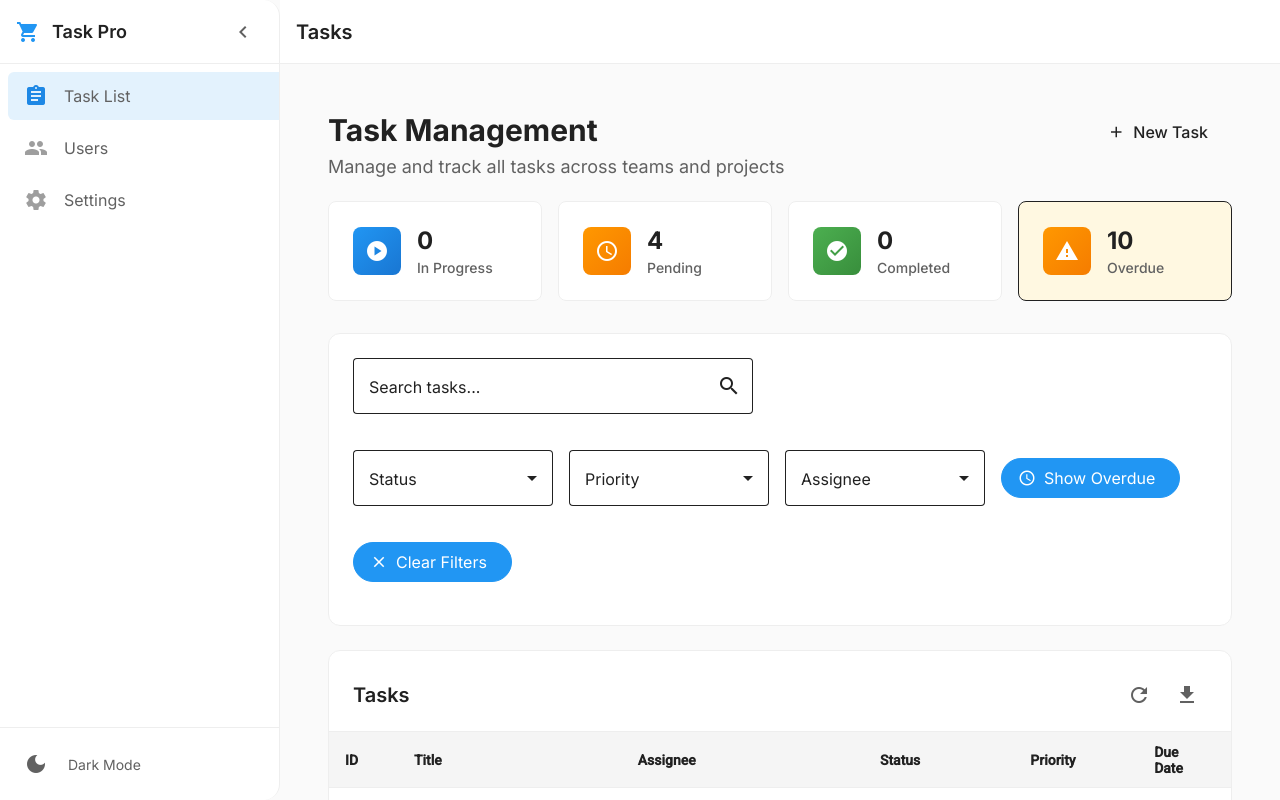
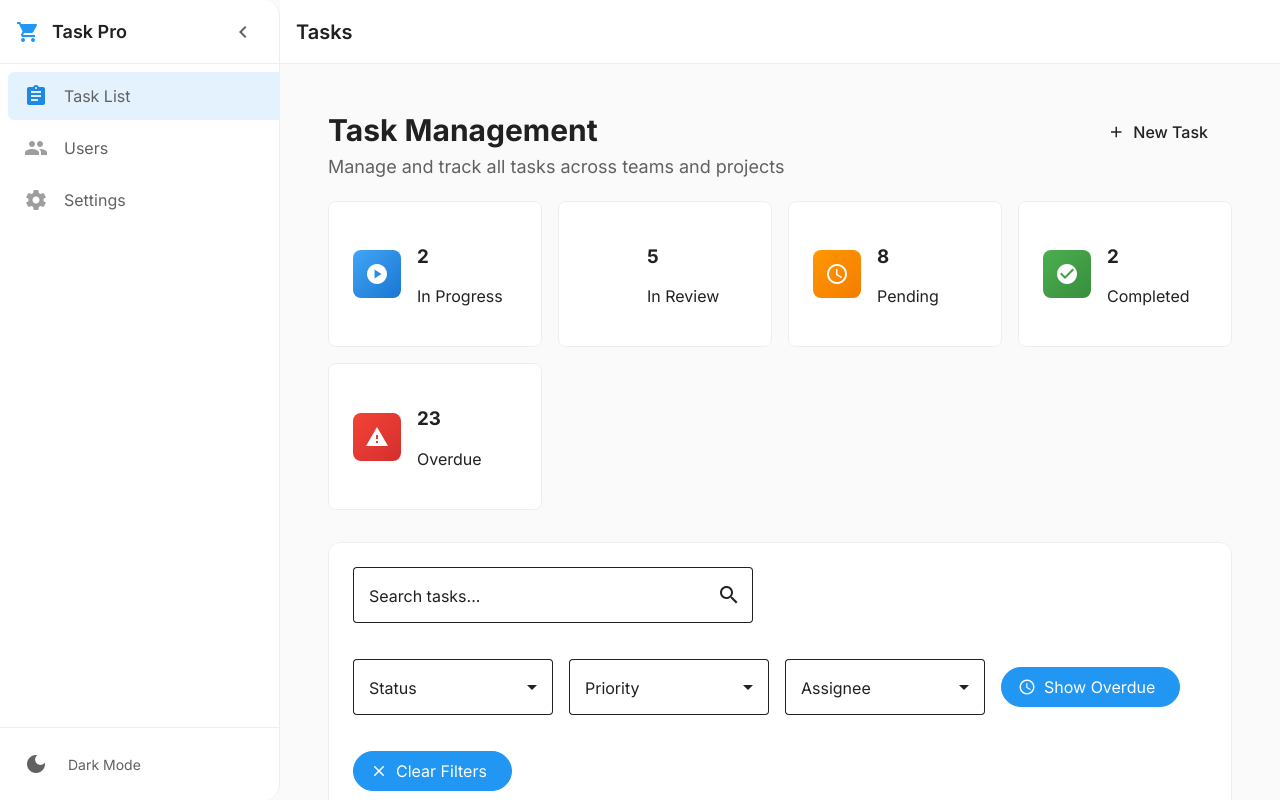
Before and after one commit to guilhermelucasfreitas/purchase-request-dashboard, an Angular app: page /tasks in a window 1280 px wide. Built offline with nearby package versions, Linux system fonts and the light colour scheme.

Commit message:
fix(tasks): Correct stats card counts, implement server-side pagination, and update UI

```diff
--- a/src/app/components/stats-cards/stats-cards.html
+++ b/src/app/components/stats-cards/stats-cards.html
@@ -8,6 +8,16 @@
     <div class="stat-content">
       <h3>{{ inProgressCount() }}</h3>
       <p>In Progress</p>
+    </div>
+  </div>
+
+  <div class="stat-card" [attr.aria-label]="inReviewCount() + ' tasks in review'">
+    <div class="stat-icon in-review" aria-hidden="true">
+      <mat-icon>rate_review</mat-icon>
+    </div>
+    <div class="stat-content">
+      <h3>{{ inReviewCount() }}</h3>
+      <p>In Review</p>
     </div>
   </div>
 
@@ -32,7 +42,7 @@
   </div>
 
   @if (overdueCount() > 0) {
-  <div class="stat-card overdue" [attr.aria-label]="overdueCount() + ' tasks overdue'" role="alert">
+  <div class="stat-card" [attr.aria-label]="overdueCount() + ' tasks overdue'" role="alert">
     <div class="stat-icon overdue" aria-hidden="true">
       <mat-icon>warning</mat-icon>
     </div>
@@ -41,15 +51,5 @@
       <p>Overdue</p>
     </div>
   </div>
-  } @else {
-  <div class="stat-card" [attr.aria-label]="totalCount() + ' total tasks'">
-    <div class="stat-icon total" aria-hidden="true">
-      <mat-icon>assignment</mat-icon>
-    </div>
-    <div class="stat-content">
-      <h3>{{ totalCount() }}</h3>
-      <p>Total Tasks</p>
-    </div>
-  </div>
   }
 </div>
--- a/src/app/components/stats-cards/stats-cards.scss
+++ b/src/app/components/stats-cards/stats-cards.scss
@@ -17,16 +17,6 @@
     &:hover {
       box-shadow: var(--shadow-md);
       transform: translateY(-2px);
-    }
-
-    &.overdue {
-      border-color: var(--color-warning-200);
-      background-color: var(--color-warning-50);
-
-      [data-theme='dark'] & {
-        background-color: rgba(255, 152, 0, 0.1);
-        border-color: var(--color-warning-700);
-      }
     }
 
     .stat-icon {
@@ -49,40 +39,23 @@
       }
 
       &.in-progress {
-        background: linear-gradient(135deg, var(--color-primary-500), var(--color-primary-700));
+        background: linear-gradient(135deg, var(--color-primary-400), var(--color-primary-700));
+      }
+
+      &.in-review {
+        background: linear-gradient(135deg, var(--color-secondary-500, var(--color-secondary-700)));
       }
 
       &.done {
         background: linear-gradient(135deg, var(--color-success-500), var(--color-success-700));
       }
 
-      &.total {
-        background: linear-gradient(135deg, var(--color-secondary-500), var(--color-secondary-700));
-      }
-
       &.overdue {
-        background: linear-gradient(135deg, var(--color-warning-500), var(--color-warning-700));
-      }
-    }
-
-    .stat-content {
-      h3 {
-        margin: 0 0 var(--spacing-1);
-        font-size: var(--font-size-2xl);
-        font-weight: var(--font-weight-bold);
-        color: var(--text-primary);
-      }
-
-      p {
-        margin: 0;
-        font-size: var(--font-size-sm);
-        color: var(--text-secondary);
-        font-weight: var(--font-weight-medium);
+        background: linear-gradient(135deg, var(--color-error-500), var(--color-error-700));
       }
     }
   }
 }
-
 // Focus and accessibility
 .stat-card:focus-visible {
   outline: 2px solid var(--color-primary-500);
--- a/src/app/components/stats-cards/stats-cards.ts
+++ b/src/app/components/stats-cards/stats-cards.ts
@@ -13,6 +13,6 @@ export class StatsCards {
   pendingCount = input.required<number>();
   inProgressCount = input.required<number>();
   doneCount = input.required<number>();
-  totalCount = input.required<number>();
+  inReviewCount = input.required<number>();
   overdueCount = input.required<number>();
 }
--- a/src/app/components/table/table.ts
+++ b/src/app/components/table/table.ts
@@ -1,5 +1,5 @@
 import { CommonModule } from '@angular/common';
-import { AfterViewInit, Component, input, output, ViewChild, computed, OnInit, effect } from '@angular/core';
+import { AfterViewInit, Component, input, output, ViewChild, effect } from '@angular/core';
 import { MatButtonModule } from '@angular/material/button';
 import { MatCardModule } from '@angular/material/card';
 import { MatChipsModule } from '@angular/material/chips';
@@ -32,9 +32,9 @@ import { getStatusIcon } from '../../models/task.constants';
     MatDividerModule,
   ],
   templateUrl: './table.html',
-  styleUrl: './table.scss'
+  styleUrl: './table.scss',
 })
-export class Table implements OnInit, AfterViewInit {
+export class Table implements AfterViewInit {
   @ViewChild(MatPaginator) paginator!: MatPaginator;
   @ViewChild(MatSort) sort!: MatSort;
 
@@ -52,6 +52,9 @@ export class Table implements OnInit, AfterViewInit {
   ]);
   paginatorOptions = input<number[]>([5, 10, 25, 50]);
   pageSize = input<number>(10);
+
+  totalTasksCount = input<number>(0);
+  currentPage = input<number>(0);
 
   // Output signals
   taskView = output<Task>();
@@ -71,13 +74,7 @@ export class Table implements OnInit, AfterViewInit {
     this.dataSource.data = this.tasks();
   });
 
-  ngOnInit() {
-    // Initialize dataSource with initial tasks
-    this.dataSource.data = this.tasks();
-  }
-
   ngAfterViewInit() {
-    this.dataSource.paginator = this.paginator;
     this.dataSource.sort = this.sort;
   }
 
--- a/src/app/pages/list-view/list-view.html
+++ b/src/app/pages/list-view/list-view.html
@@ -27,7 +27,7 @@
       [pendingCount]="pendingCount()"
       [inProgressCount]="inProgressCount()"
       [doneCount]="doneCount()"
-      [totalCount]="totalCount()"
+      [inReviewCount]="inReviewCount()"
       [overdueCount]="overdueCount()"
     ></app-stats-cards>
   </header>
@@ -52,6 +52,8 @@
     [displayedColumns]="displayedColumns()"
     [paginatorOptions]="paginatorOptions()"
     [pageSize]="pageSize()"
+    [totalTasksCount]="totalTasksCount()"
+    [currentPage]="currentPage()"
     (taskView)="viewTask($event)"
     (taskEdit)="editTask($event)"
     (taskDuplicate)="duplicateTask($event)"
--- a/src/app/pages/list-view/list-view.ts
+++ b/src/app/pages/list-view/list-view.ts
@@ -1,5 +1,5 @@
 import { CommonModule } from '@angular/common';
-import { Component, computed, OnInit, signal } from '@angular/core';
+import { Component, OnInit, signal, inject } from '@angular/core';
 import { Router } from '@angular/router';
 import { MatBadgeModule } from '@angular/material/badge';
 import { MatButtonModule } from '@angular/material/button';
@@ -10,7 +10,7 @@ import { MatIconModule } from '@angular/material/icon';
 import { MatProgressSpinnerModule } from '@angular/material/progress-spinner';
 import { MatSnackBar, MatSnackBarModule } from '@angular/material/snack-bar';
 import { PageEvent } from '@angular/material/paginator';
-import { Task, TaskStatus, TaskFilters, PaginationParams, User } from '../../models/task.model';
+import { Task, TaskFilters, PaginationParams, User } from '../../models/task.model';
 import { TaskService } from '../../services/task.service';
 import { Filter } from '../../components/filter/filter';
 import { Table } from '../../components/table/table';
@@ -58,29 +58,21 @@ export class ListView implements OnInit {
   pageSize = signal<number>(10);
   currentPage = signal<number>(0);
 
+  totalTasksCount = signal<number>(0);
+
   // Current filters state
   private currentFilters = signal<TaskFilters>({});
 
-  // Computed values for stats
-  pendingCount = computed(
-    () => this.tasks().filter((task) => task.status === TaskStatus.PENDING).length
-  );
 
-  inProgressCount = computed(
-    () => this.tasks().filter((task) => task.status === TaskStatus.IN_PROGRESS).length
-  );
+  private taskService = inject(TaskService);
 
-  doneCount = computed(() => this.tasks().filter((task) => task.status === TaskStatus.DONE).length);
+  readonly pendingCount = this.taskService.pendingTasks;
+  readonly inProgressCount = this.taskService.inProgressTasks;
+  readonly inReviewCount = this.taskService.inReviewTasks;
+  readonly doneCount = this.taskService.doneTasks;
+  readonly overdueCount = this.taskService.overdueTasks;
 
-  totalCount = computed(() => this.tasks().length);
-
-  overdueCount = computed(() => this.tasks().filter((task) => this.isOverdue(task)).length);
-
-  constructor(
-    private taskService: TaskService,
-    private snackBar: MatSnackBar,
-    private router: Router
-  ) {}
+  constructor(private snackBar: MatSnackBar, private router: Router) {}
 
   ngOnInit() {
     this.loadUsers();
@@ -121,12 +113,12 @@ export class ListView implements OnInit {
     this.loading.set(true);
     this.error.set(null);
 
-    // Use provided filters or current filters
     const filtersToApply = filters || this.currentFilters();
 
     this.taskService.getTasks(filtersToApply, undefined, pagination).subscribe({
       next: (response) => {
         this.tasks.set(response.data);
+        this.totalTasksCount.set(response.total);
         this.loading.set(false);
       },
       error: (error) => {
@@ -185,9 +177,4 @@ export class ListView implements OnInit {
   exportData() {
     this.snackBar.open('Export functionality will be implemented', 'Close', { duration: 3000 });
   }
-
-  // Utility method
-  private isOverdue(task: Task): boolean {
-    return new Date(task.dueDate) < new Date() && task.status !== TaskStatus.DONE;
-  }
 }
--- a/src/app/services/task.service.ts
+++ b/src/app/services/task.service.ts
@@ -26,25 +26,33 @@ export class TaskService {
   private _loading = signal<boolean>(false);
   private _error = signal<string | null>(null);
 
+  //signal to save filtered tasks
+  private _filteredTasks = signal<Task[]>(this.mockData.tasks);
+
   // Public readonly signals
   readonly tasks = this._tasks.asReadonly();
   readonly loading = this._loading.asReadonly();
   readonly error = this._error.asReadonly();
 
-  // Computed values
-  readonly totalTasks = computed(() => this._tasks().length);
+  readonly totalTasks = computed(() => this._filteredTasks().length);
   readonly pendingTasks = computed(
-    () => this._tasks().filter((task) => task.status === TaskStatus.PENDING).length
+    () => this._filteredTasks().filter((task) => task.status === TaskStatus.PENDING).length
   );
+
   readonly inProgressTasks = computed(
-    () => this._tasks().filter((task) => task.status === TaskStatus.IN_PROGRESS).length
+    () => this._filteredTasks().filter((task) => task.status === TaskStatus.IN_PROGRESS).length
   );
+
+  readonly inReviewTasks = computed(
+    () => this._filteredTasks().filter((task) => task.status === TaskStatus.IN_REVIEW).length
+  );
+
   readonly doneTasks = computed(
-    () => this._tasks().filter((task) => task.status === TaskStatus.DONE).length
+    () => this._filteredTasks().filter((task) => task.status === TaskStatus.DONE).length
   );
   readonly overdueTasks = computed(
     () =>
-      this._tasks().filter(
+      this._filteredTasks().filter(
         (task) => new Date(task.dueDate) < new Date() && task.status !== TaskStatus.DONE
       ).length
   );
@@ -70,7 +78,9 @@ export class TaskService {
             filteredTasks = this.applyFilters(filteredTasks, filters);
           }
 
-          // Apply sorting
+          //update the signal with the filtered list BEFORE paging
+          this._filteredTasks.set(filteredTasks);
+
           if (sorting) {
             filteredTasks = this.applySorting(filteredTasks, sorting);
           }
@@ -96,6 +106,7 @@ export class TaskService {
         } catch (error) {
           this._loading.set(false);
           this._error.set('Failed to load tasks');
+          this._filteredTasks.set([]);
           observer.error(error);
         }
       }, 800); // Simulate network delay
```
Also changed, not shown: src/app/components/table/table.html (+2 -9 lines).
